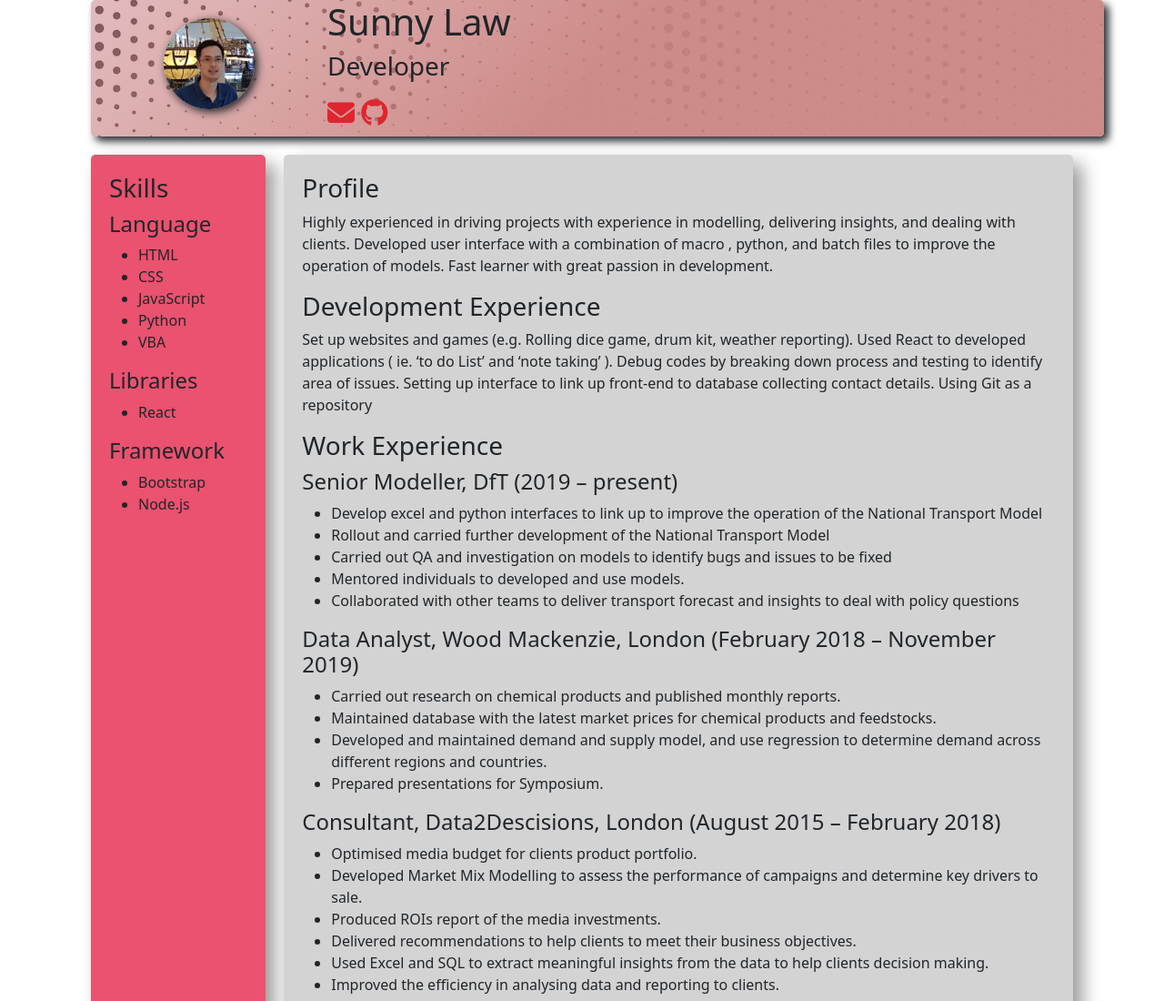
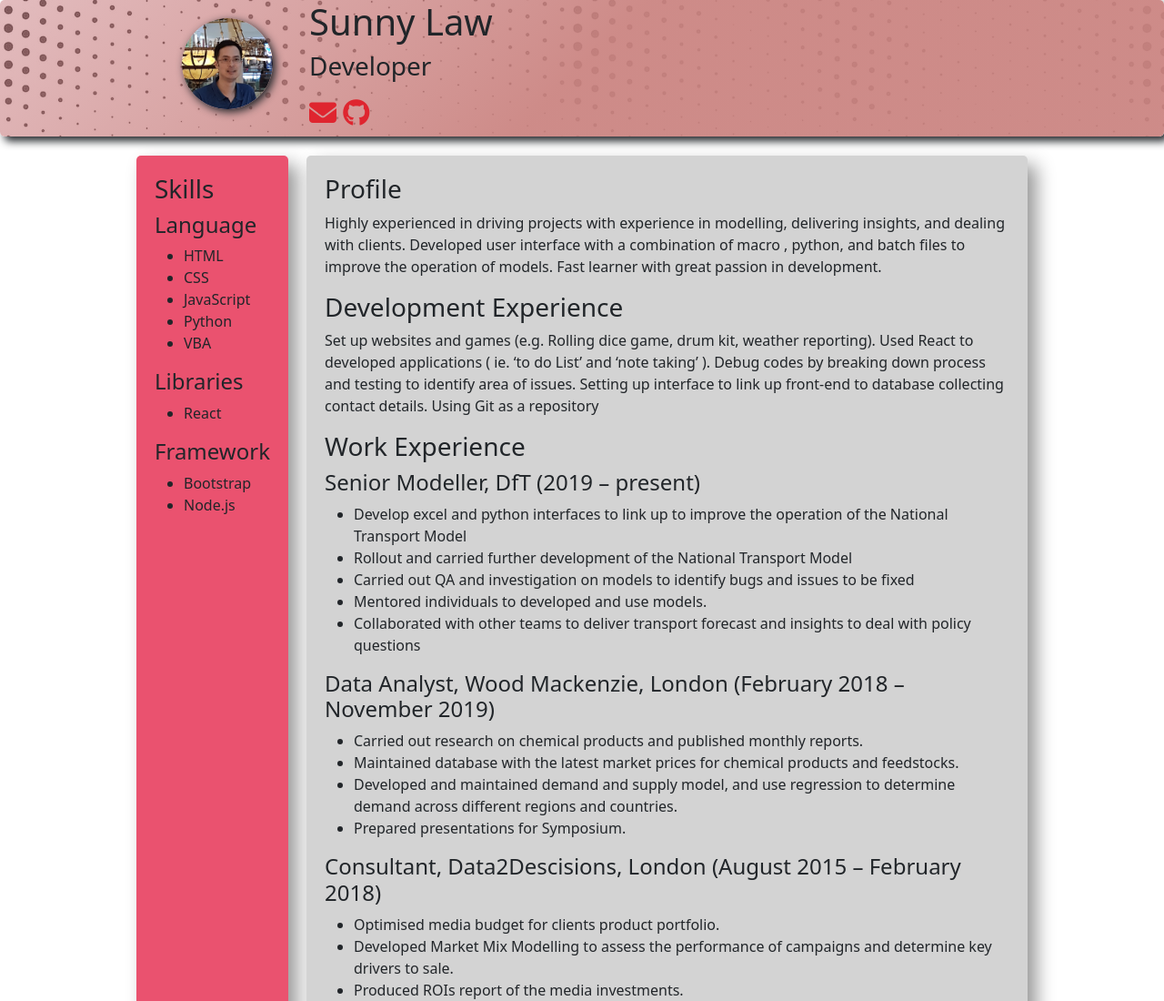
Before and after one commit to ZonyLaw/SunnyCV, a plain HTML site: page public/index.html in a window 1280 px wide. Shown: the top 1100 px of the page at 91% size. Drawn offline with nearby package versions, Linux system fonts and the light colour scheme.

Commit message:
realign elemetns

```diff
--- a/public/css/components/avartar.css
+++ b/public/css/components/avartar.css
@@ -1,8 +1,7 @@
 .img-self{
     height: 100px;
     width: 100px;
-    margin: 30px;
+    margin: 100px;
     border-radius: 50%;
     box-shadow: 3px 3px 10px;
-
 }
--- a/public/css/components/container.css
+++ b/public/css/components/container.css
@@ -1,6 +1,6 @@
 .col-left {
     background-color: #EA526F;
-    width: 500px;
+    width: 300px;
     padding: 20px;
     box-shadow: 10px 10px 20px rgb(153, 153, 153);
     border-radius: 5px;
@@ -16,14 +16,26 @@
     border-radius: 5px;
 }
 
+.card-container{
+   display: flex;
+   margin: 170px 150px ;
+   padding: 1px 0px;
+   justify-content: space-between;
+   clear:both;
+}
+
+/* .whole-container{
+   width: 800px;
+} */
+
 .banner {
    /* background-image: linear-gradient(to bottom right, #FF8A5B, rgb(75, 71, 73)); */
    /* background-color: #cb8589; */
    /* background-image: linear-gradient(135deg, rgba(203, 133, 137, 0.55) 0%, rgba(203,133,130,0.95) 50%), url('/image/DotPattern.jpg'); */
    /* background:  url('image/DotPattern.jpg'); */
    height: 150px;
-    width: 87%;
-    margin: 0px 0px 0px 100px;
+   width: 100%;
+   /* margin: 0px 0px 0px 100px; */
    position: fixed;
    top: 0;
    box-shadow: 5px 5px 10px;
@@ -34,25 +46,9 @@
 
 
 .header-align {
-    /* flex-grow:1; */
-
+   margin: 0px 0px;
 }
 
 .banner img{
-
-    margin: 20px 80px;
-
+   margin: 20px 40px 0px 200px;
 }
-
-
- .card-container{
-    display: flex;
-    margin: 20px 100px ;
-    padding: 150px 0px;
-    justify-content: space-between;
-    clear:both;
- }
-
- .whole-container{
-    width: 800px;
- }
--- a/public/css/components/icon.css
+++ b/public/css/components/icon.css
@@ -1,10 +1,8 @@
 
  .icon-size {
-
     font-size: 30px;
     color:rgb(223, 37, 47);
     list-style: none;
-
  }
 
  .list-inline li{
```
Lines whose indentation alone changed are shown as unchanged.
